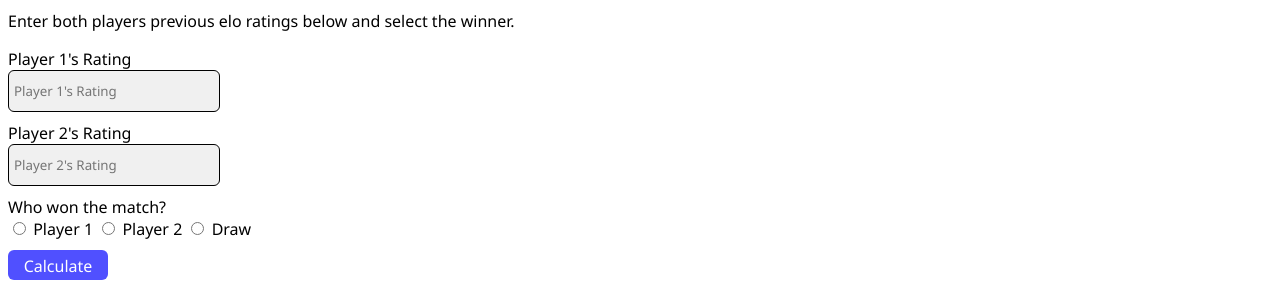
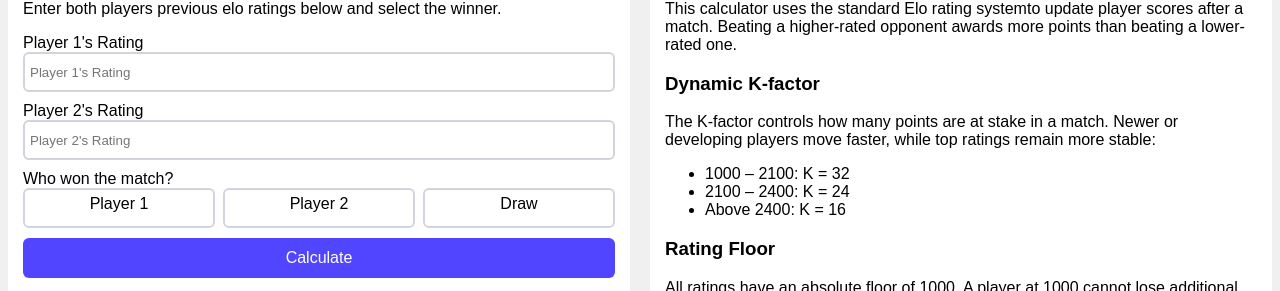
Before and after one commit to ncgaston15-ctrl/Elo-Calculator, a plain HTML site: page index.html in a window 1280 px wide. Shown: the part 76-367 px from the top of the page. Drawn offline with Linux system fonts and the light colour scheme; a web font is replaced by a local one.

Commit message:
Update style.css

```diff
--- a/style.css
+++ b/style.css
@@ -1,46 +1,98 @@
 /*
-Elo Calculator - style.css
-Copyright (c) 2026 Nathanial Gaston
-Licensed under the MIT License. See the LICENSE.txt file for details.
+    Elo-Calculator
+    Copyright (C) 2026 Nathanial Gaston
+    Licensed under the MIT license. See the LICENSE file for more details.
 */
 
+@font-face {
+    font-family: 'DM Sans';
+    src: url(DMSans-VariableFont_opsz\,wght.ttf);
+}
+
+html {
+    background-color: #f0f0f0;
+}
+
 body {
-    font-family: 'Segoe UI', sans-serif;
+    font-family: 'DM Sans', sans-serif;
 }
 
 h1 {
     color:#5050ff;
     font-size: 32px;
+    margin-bottom: 5px;
+    margin-top: 5px;
 }
 
-input.text {
-    width: 200px;
-    height: 30px;
+.text {
+    box-sizing: border-box;
+    width: 100%;
+    height: 40px;
     margin-bottom: 10px;
     padding: 5px;
-    font-family: 'Segoe UI', sans-serif;
-    border: 1px solid black;
-    background-color: #f0f0f0;
+    font-family: 'DM Sans', sans-serif;
+    border: 2px solid #D1D5DB;
     border-radius: 6px;
 }
 
-input.submit {
-    background-color: #5050ff;
+.text:focus {
+    outline: none;
+    border-color: #5145FF;
+    background-color: #EEF2FF;
+}
+
+.submit {
+    background-color: #5145FF;
+    box-sizing: border-box;
     border: none;
     border-radius: 6px;
-    height: 30px;
+    width: 100%;
+    height: 40px;
     padding: 5px;
     margin-top: 10px;
     color: white;
-    width: 100px;
     font-size: 16px;
     cursor: pointer;
     transition: 0.2s;
-    font-family: 'Segoe UI', sans-serif;
+    font-family: 'DM Sans', sans-serif;
 }
 
-input.submit:hover {
-    background-color: #1b1bf9;
+.submit:hover {
+    background-color: #3730A3;
+}
+
+.options {
+    display: grid;
+    grid-template-columns: repeat(3, 1fr);
+    gap: 8px;
+}
+
+.options input[type="radio"] {
+    position: absolute;
+    opacity: 0;
+    width: 0;
+    height: 0;
+}
+
+.options span {
+    box-sizing: border-box;
+    display: inline-block;
+    height: 40px;
+    padding: 5px 10px;
+    border-radius: 6px;
+    border: 2px solid #D1D5DB;
+    transition: 0.2s;
+    text-align: center;
+    width: 100%;
+}
+
+.options input[type="radio"]:checked + span {
+    border-color: #5145FF;
+    background-color: #EEF2FF;
+}
+
+.option span:hover{
+    border-color: #6B7280;
 }
 
 .hidden {
@@ -50,36 +102,51 @@ input.submit:hover {
 table {
     border-collapse: collapse;
     font-size: 16px;
+    width: 100%;
 }
 
 table th {
     padding: 10px 15px;
     font-weight: bold;
-    border: 1px solid black;
-    background-color: #f0f0f0;
+    background-color: #5050ff;
+    color: white;
+    text-align: center;
 }
 
 table td {
     padding: 10px 15px;
     font-size: 16px;
-    border: 1px solid black;
+    background-color: #EEF2FF;
+    border-bottom: 1px solid #5145FF;
+    text-align: center;
 }
 
-.option input[type="radio"] {
-    position: absolute;
-    opacity: 0;
-    width: 0;
-    height: 0;
+table .newRating {
+    font-weight: bold;
+    color:#5145FF
 }
 
-.option span {
-    display: inline-block;
-    padding: 5px 10px;
-    border-radius: 6px;
-    color: black;
+.container {
+  display: flex;
+  gap: 20px;
+  height: 85%;
 }
 
-.option input[type="radio"]:checked + span {
-    background-color: #f0f0f0;
-    color: #5050ff;
+@media (max-width: 800px){
+    .container {
+        flex-direction: column;
+    }
 }
+
+@media (min-width: 801px){
+    .section {
+        width: 50%
+    }
+}
+
+.section {
+    border-radius: 12px;
+    background-color: white;
+    padding: 10px 15px;
+    margin-bottom: 10px;
+}
```
